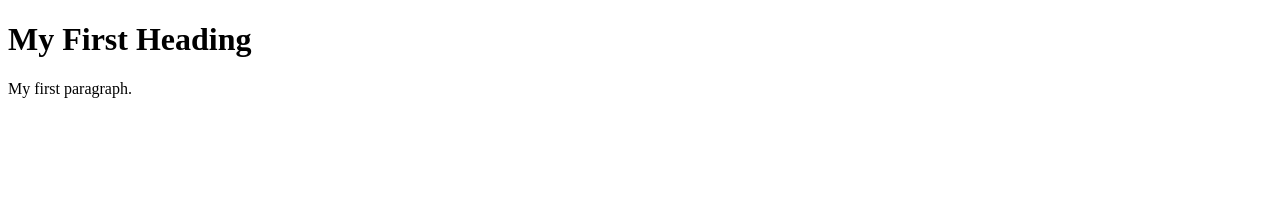
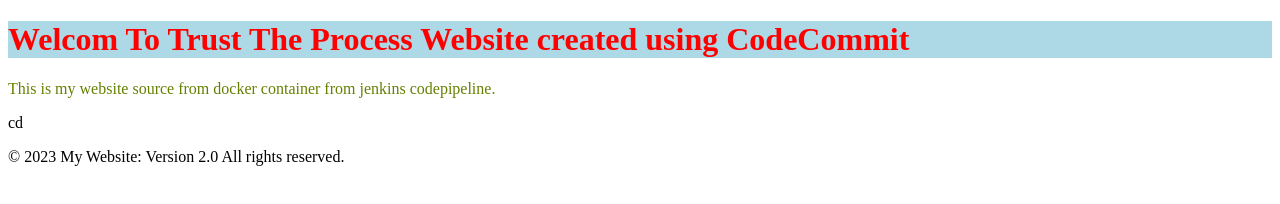
Before and after one commit to YKitsoukou/docker-and-jenkins-integration, a plain HTML site: page index.html in a window 1280 px wide. Drawn offline with Linux system fonts and the light colour scheme.

Commit message:
updating the apache website

```diff
--- a/index.html
+++ b/index.html
@@ -1,10 +1,19 @@
 <!DOCTYPE html>
 <html>
+<head>
+  <title>mydevopsWebsiterepository</title>
+</head>
 <body>
+  <header style="background-color: lightblue;">
+    <h1 style="color: rgb(255, 0, 0);">Welcom To Trust The Process Website created using CodeCommit</h1>
+  </header>
 
-<h1>My First Heading</h1>
+  <main>
+    <p style="color: rgb(100, 128, 0);">This is my website source from docker container from jenkins codepipeline.</p>
+  </main>
 
-<p>My first paragraph.</p>
-
+  <footer>cd
+    <p>&copy; 2023 My Website: Version 2.0 All rights reserved.</p>
+  </footer>
 </body>
 </html>
```
